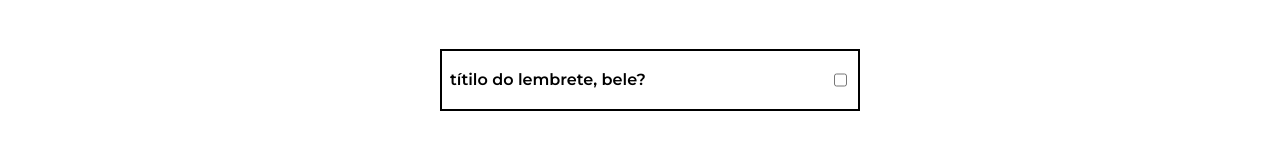
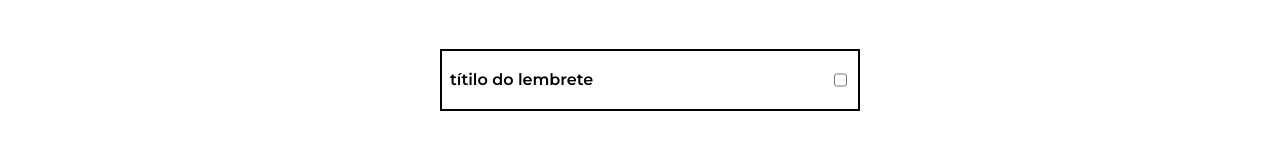
Before and after one commit to GabrielGStone/fumicochallenge, a React (Create React App) app: page / in a window 1280 px wide. Both pictures are taken after typing "name@example.com", "Sample123" into the empty fields and a click on the button "fazer login". Shown: the part 227-387 px from the top of the page. Built offline with nearby package versions, Linux system fonts and the light colour scheme.

Commit message:
fix logout

```diff
--- a/package.json
+++ b/package.json
@@ -3,6 +3,7 @@
   "version": "0.1.0",
   "private": true,
   "dependencies": {
+    "@hookform/error-message": "^2.0.1",
     "@hookform/resolvers": "^2.9.9",
     "@reduxjs/toolkit": "^1.8.5",
     "@testing-library/jest-dom": "^5.16.5",
--- a/src/components/Header/Header.tsx
+++ b/src/components/Header/Header.tsx
@@ -14,8 +14,8 @@ const Header = () => {
     navigate("/");
   };
 
-  const Logout = async () => {
-    dispatch(authActions.logout);
+  const Logout = () => {
+    dispatch(authActions.logout());
   };
 
   useEffect(() => {
@@ -28,7 +28,11 @@ const Header = () => {
       <Container>
         <div></div>
         <HeaderText onClick={handleNavigate}>todo list</HeaderText>
-        <LogoutButton onClick={Logout}>Logout</LogoutButton>
+        {token ? (
+          <LogoutButton onClick={Logout}>Logout</LogoutButton>
+        ) : (
+          <div></div>
+        )}
       </Container>
     </>
   );
--- a/src/components/TextInput/TextInput.tsx
+++ b/src/components/TextInput/TextInput.tsx
@@ -37,10 +37,10 @@ const TextInput: FC<TextInputProps> = ({
             ) : (
               <Input type={type} placeholder={placeholder} {...field} />
             )}
+            {error && <ErrorMessage text={error.message} />}
           </>
         )}
       />
-      {error && <ErrorMessage text={error.message} />}
     </TextContainer>
   );
 };
--- a/src/state/ducks/todo.ts
+++ b/src/state/ducks/todo.ts
@@ -9,8 +9,8 @@ const initialState: InitialState = {
   tasks: [
     {
       id: 1,
-      title: "títilo do lembrete, bele?",
-      details: "detalhes A",
+      title: "títilo do lembrete",
+      details: "detalhes, detalhes e mais detalhes",
       isChecked: false,
     },
   ],
```
Also changed, not shown: 1 other file (tests, documents, lock files or other folders).
